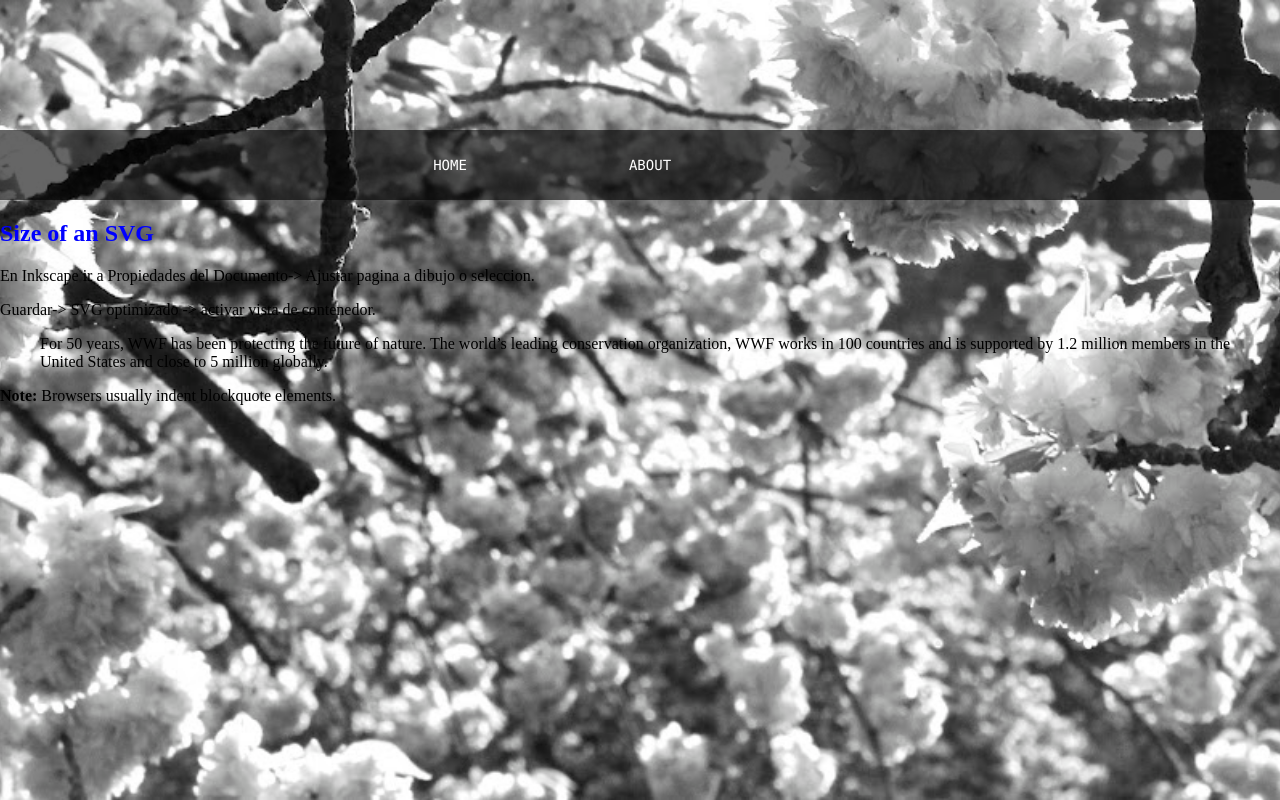
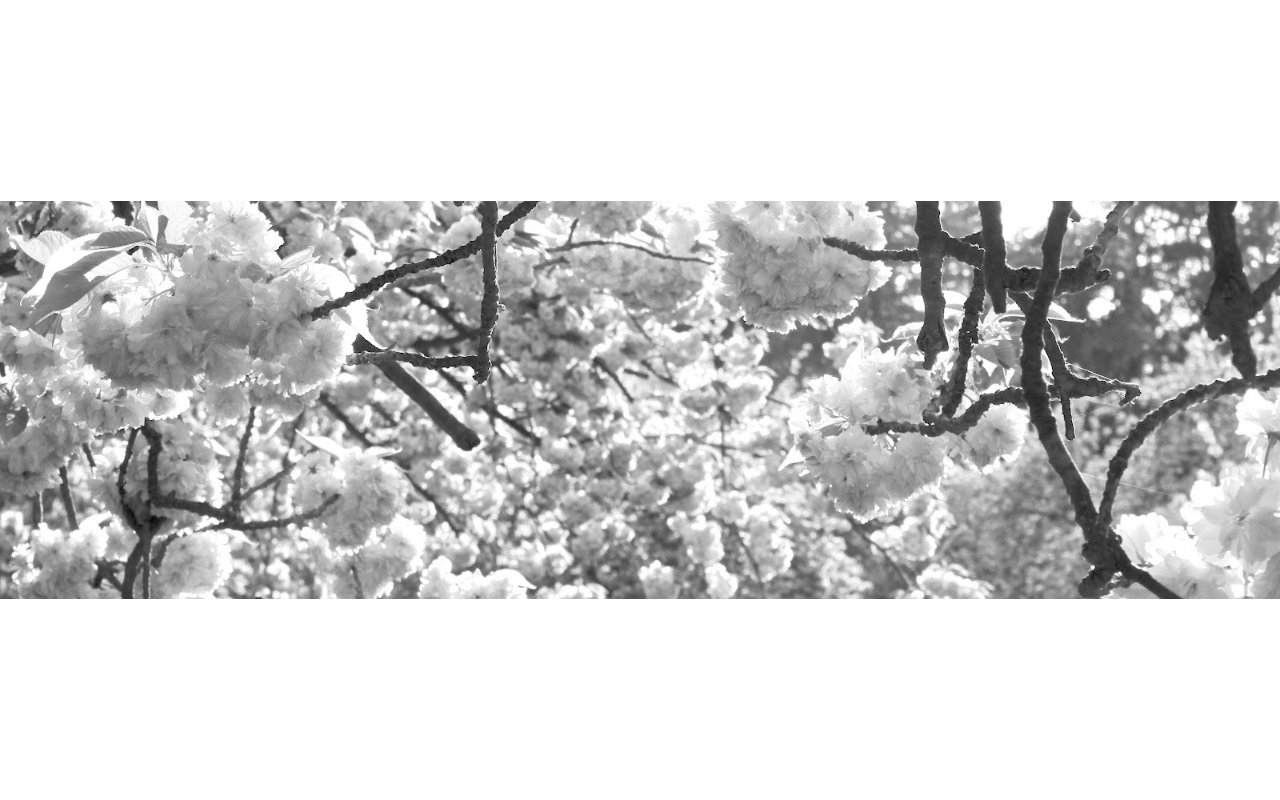
Before and after one commit to JNebreda/JNebreda.github.io, a plain HTML site: page index.html in a window 1280 px wide. Drawn offline with Linux system fonts and the light colour scheme.

Commit message:
Change background photo

```diff
--- a/index.html
+++ b/index.html
@@ -3,11 +3,9 @@
 <head>
 <style>
 html {
-  background: url('background_b&w.jpg') no-repeat center center fixed;
-  -webkit-background-size: cover;
-  -moz-background-size: cover;
-  -o-background-size: cover;
-  background-size: cover;
+  background: #ffffff url('background_b&w_2.jpg') no-repeat center
+center fixed;
+background-size: contain;
 }
 body{margin:0px;}
 div.special{margin-top:130px;height:70px;background-color:rgba(0,0,0,.6);line-height:70px}
@@ -23,24 +21,6 @@ div > h2:first-child{color:blue;}
 
 <body>
 
-<div class="special">
-  <object data="logo_white.svg" type="image/svg+xml" value="2"></object>
-  <section> HOME </section>
-  <section> ABOUT </section>
-</div>
-
-<div>
-
-<h2>Size of an SVG</h2>
-<p>En Inkscape ir a Propiedades del Documento-&gt Ajustar pagina a
-dibujo o seleccion.</p>
-<p>Guardar-&gt SVG optimizado -&gt activar vista de contenedor.</p>
-<blockquote cite="http://www.worldwildlife.org/who/index.html">
-For 50 years, WWF has been protecting the future of nature. The world’s leading conservation organization, WWF works in 100 countries and is supported by 1.2 million members in the United States and close to 5 million globally.
-</blockquote>
-<p><b>Note:</b> Browsers usually indent blockquote elements.</p>
-
-</div>
 
 
 </body>
```
Also changed, not shown: .#index.html (added, +1 -0 lines), background_b&w_2.jpg (added).
